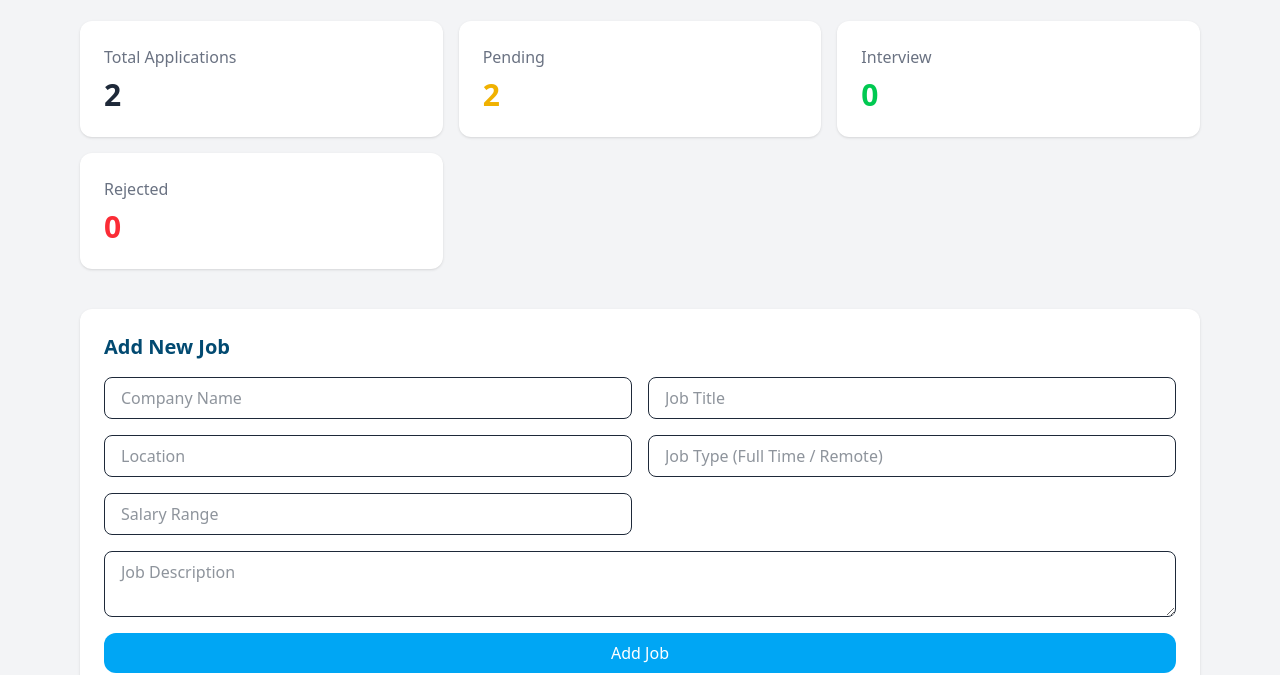
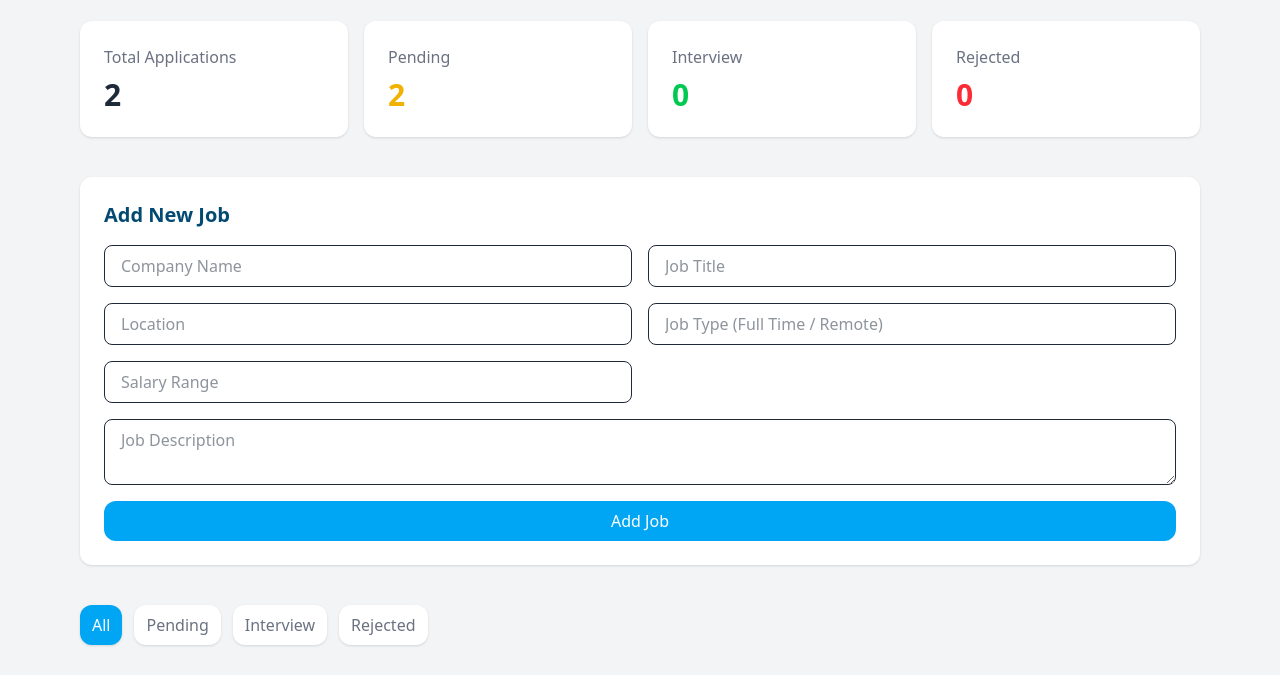
Before and after one commit to Azizulislamch/ApplyFlow-Job-Application-Manager, a website: page index.html in a window 1280 px wide. Shown: the part 139-814 px from the top of the page. Drawn offline with nearby package versions, Linux system fonts and the light colour scheme.

Commit message:
Add pendig count & fix layout

```diff
--- a/index.html
+++ b/index.html
@@ -22,7 +22,7 @@
             <p class="text-gray-500 mt-3 font-medium justify-self-center"> Easily Track & Manage Job Applications </p>
 
             <!-- Summary Cards -->
-            <section class="grid grid-cols-1 md:grid-cols-3 gap-4 mt-6">
+            <section class="grid grid-cols-1 md:grid-cols-4 gap-4 mt-6">
                 <div class="bg-white rounded-xl shadow p-6">
                     <p class="text-gray-500">Total Applications</p>
                     <h3 id="total-count" class="text-3xl font-bold mt-2">0</h3>
```
